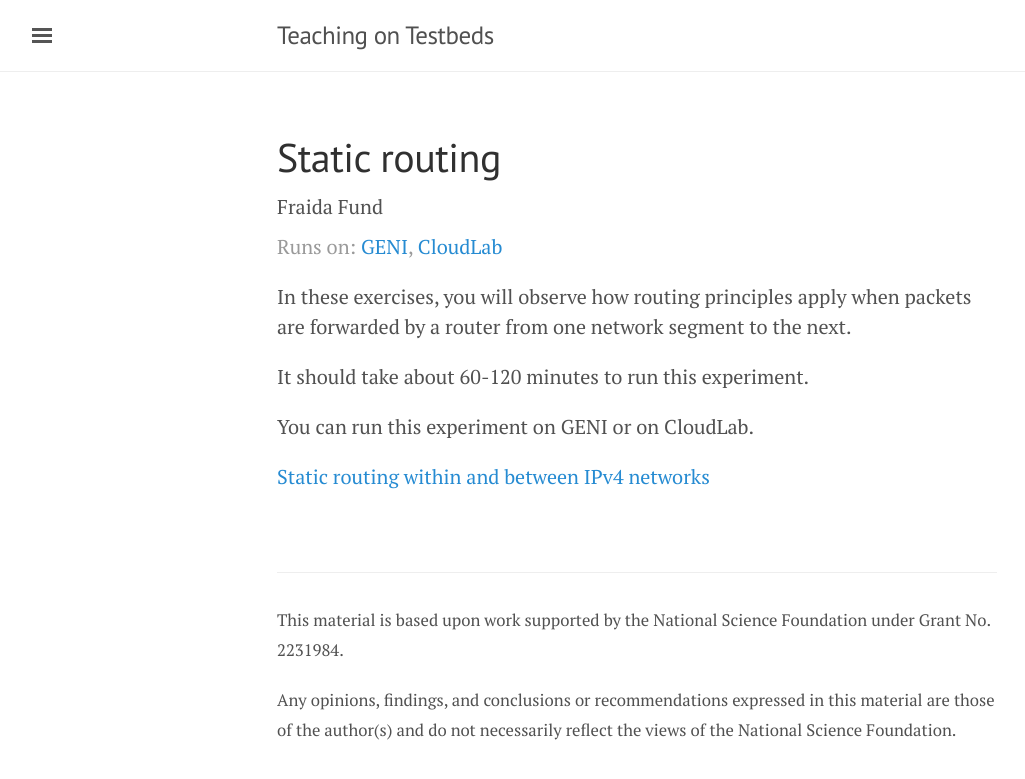
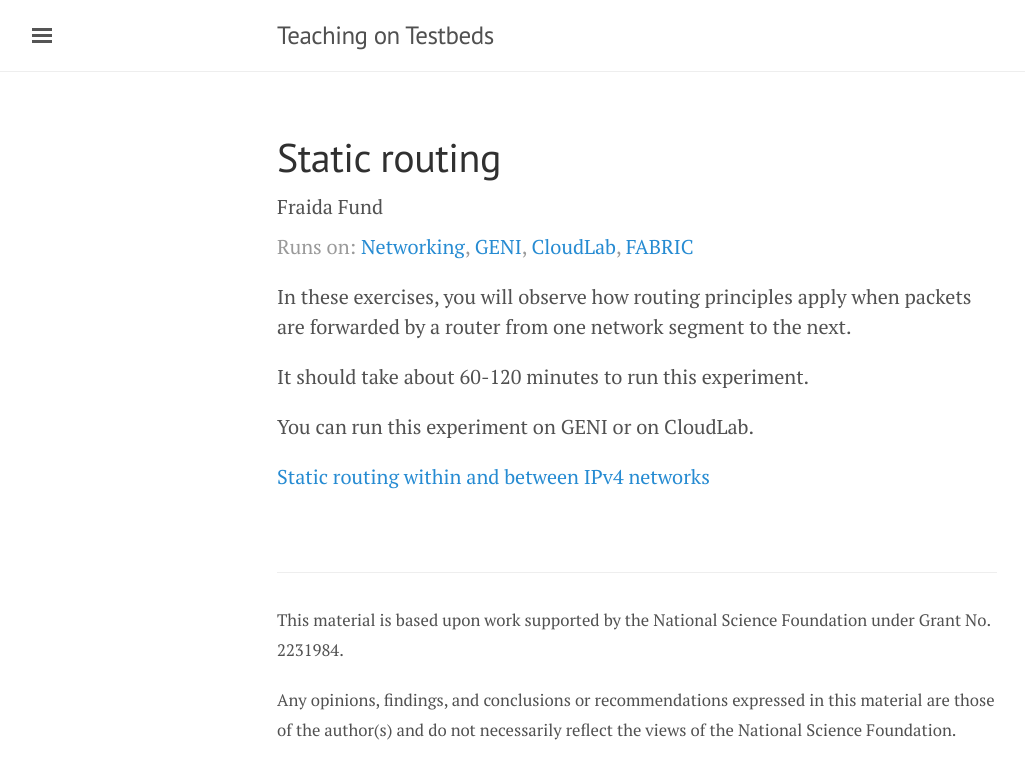
Before and after one commit to teaching-on-testbeds/teaching-on-testbeds.github.io, a Jekyll site: the page built from _posts/2022-10-07-static-routing.md, in a window 1280 px wide. Shown: the top 779 px of the page, without its empty margins (3-1028 px from the left). Built offline with Jekyll 4.4.1, drawn with Linux system fonts in a browser that asks for light colours.

Commit message:
Add static routing exmaples

```diff
--- a/_posts/2022-10-07-static-routing.md
+++ b/_posts/2022-10-07-static-routing.md
@@ -2,7 +2,7 @@
 layout: post
 title: Static routing
 author: Fraida Fund
-tags: [layer-3, geni, cloudlab]
+tags: [networking, geni, cloudlab, fabric]
 ---
 
 In these exercises, you will observe how routing principles apply when packets are forwarded by a router from one network segment to the next.
```
